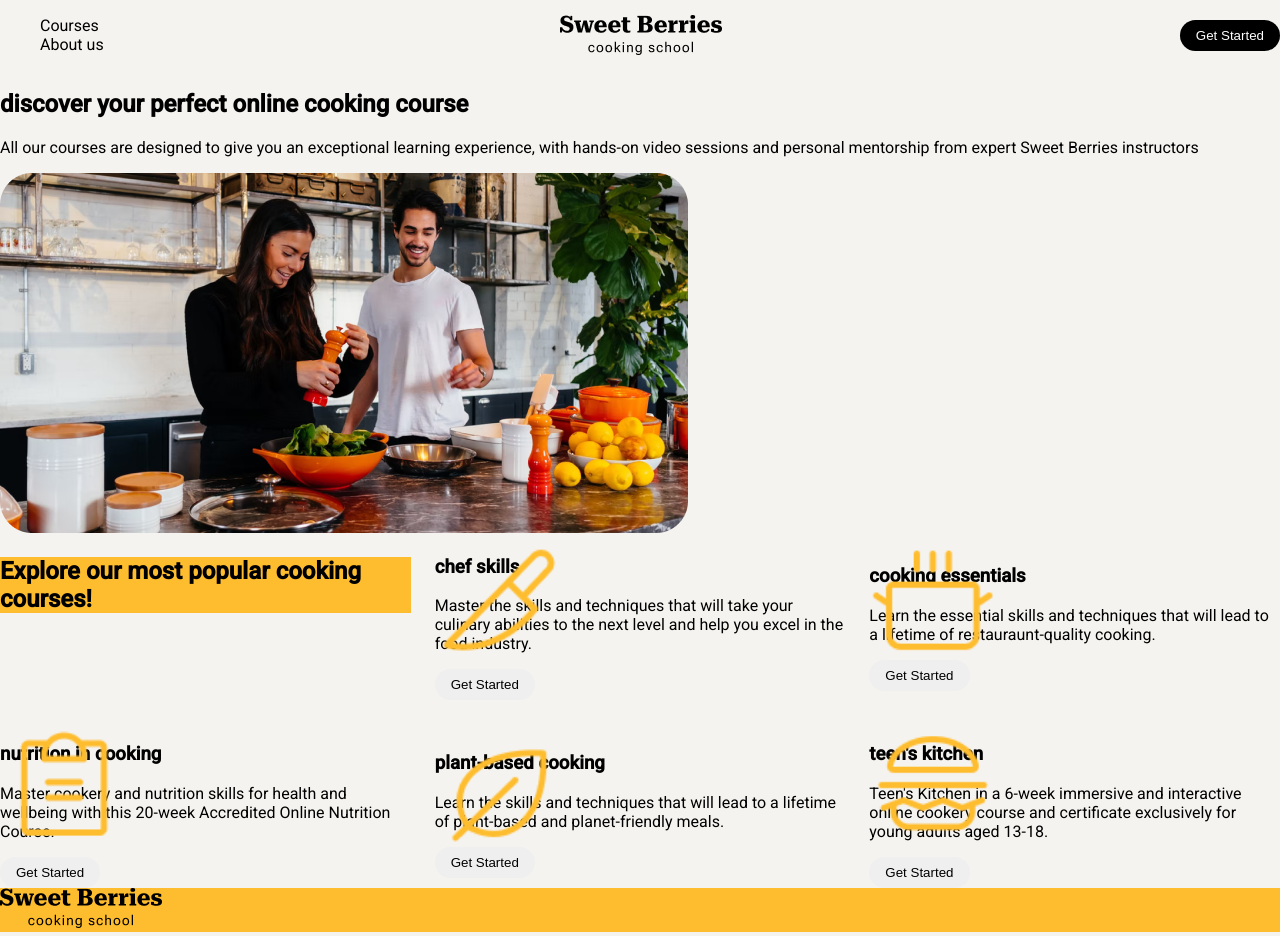
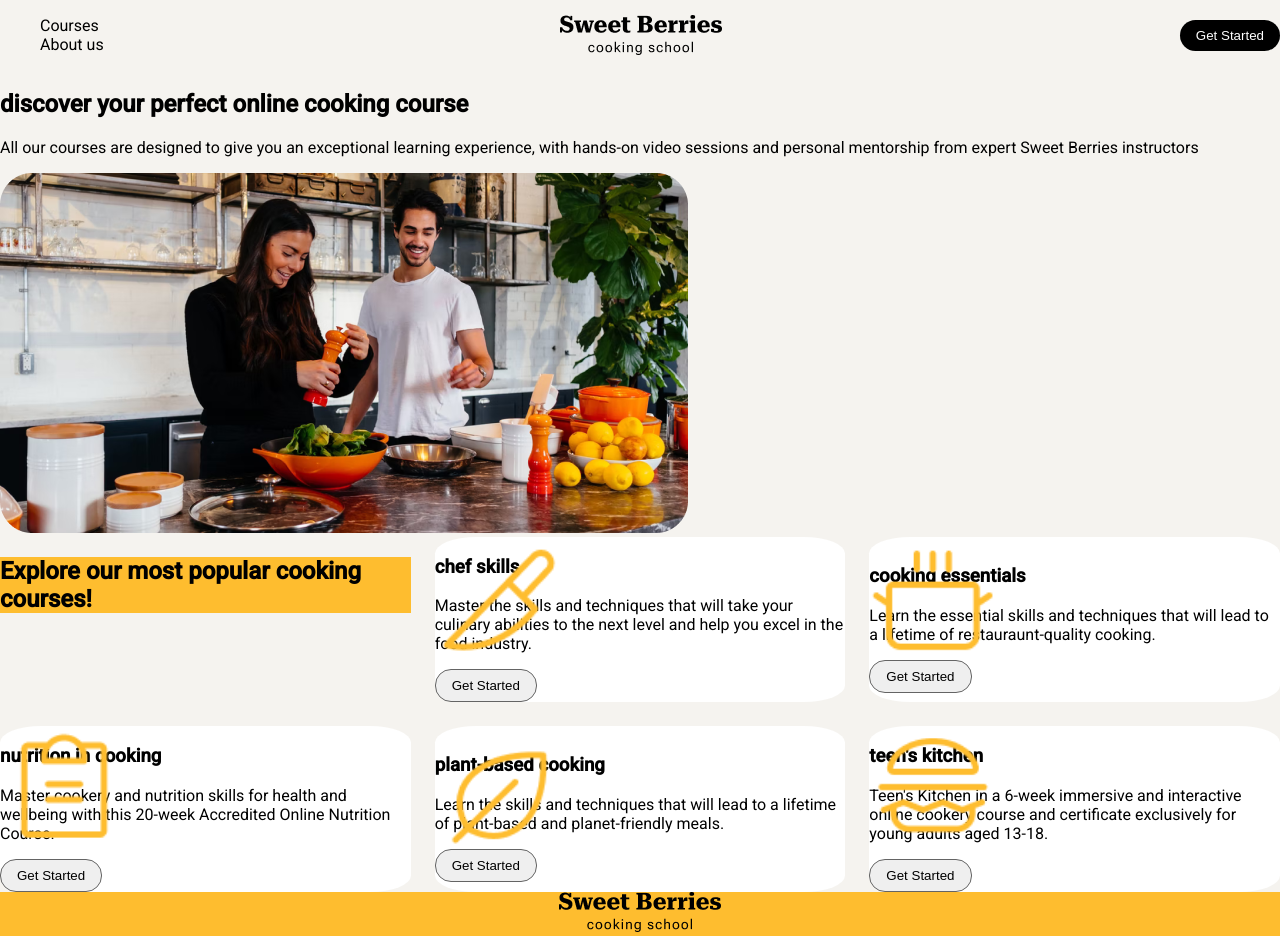
Before and after one commit to SveltRuffian/Cohort_28, a plain HTML site: page portfolio-project/Sweet Berries/index.html in a window 1280 px wide. Drawn offline with Linux system fonts and the light colour scheme.

Commit message:
updating css color format

```diff
--- a/portfolio-project/Sweet Berries/styles/03main.css
+++ b/portfolio-project/Sweet Berries/styles/03main.css
@@ -14,6 +14,8 @@
     flex-direction: column;
     justify-content: center;
     align-items: flex-start;
+    background: var(--white);
+    border-radius: 10%;
 }
 
 .card__header{}
@@ -31,4 +33,6 @@
 
 .card__footer{}
 
-.card__button{}
+.card__button{
+    border: 1px solid var(--dark-gray);
+}
--- a/portfolio-project/Sweet Berries/styles/04footer.css
+++ b/portfolio-project/Sweet Berries/styles/04footer.css
@@ -1,4 +1,5 @@
 .footer {
     height: 10%;
     background-color: var(--yellow);
+    text-align: center;
 }
```
